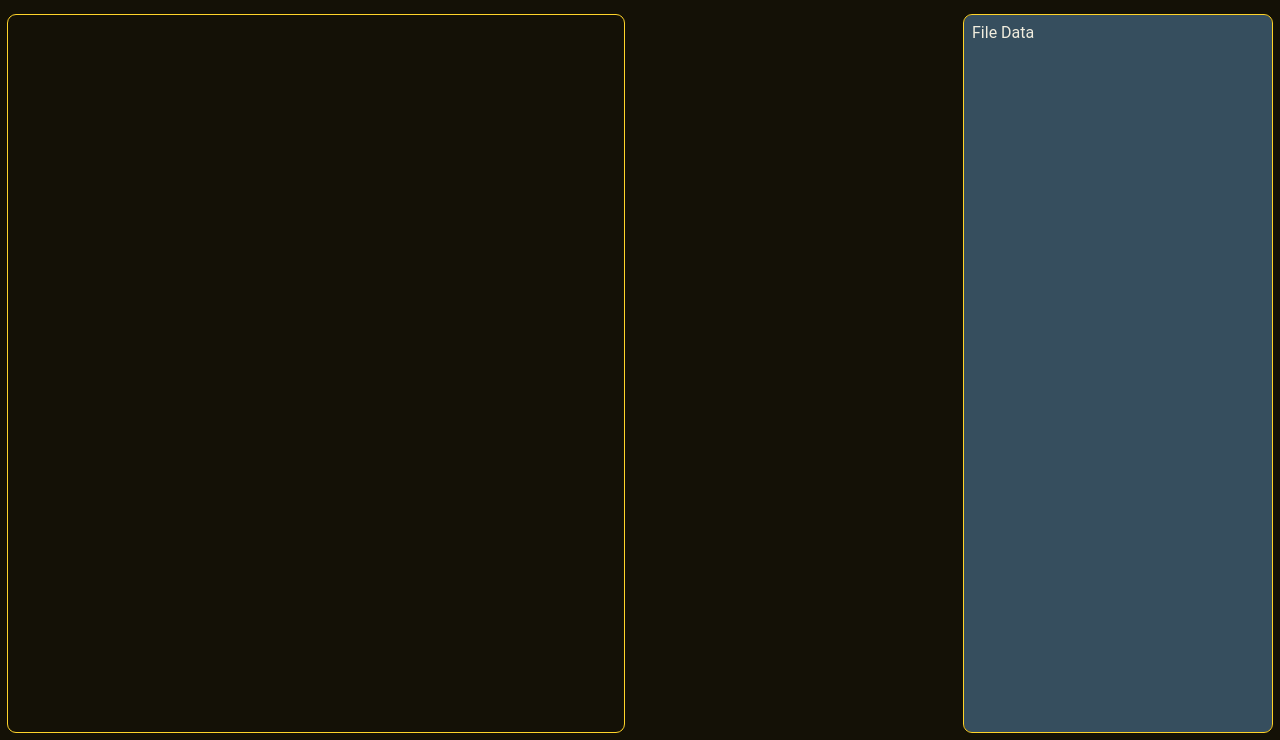
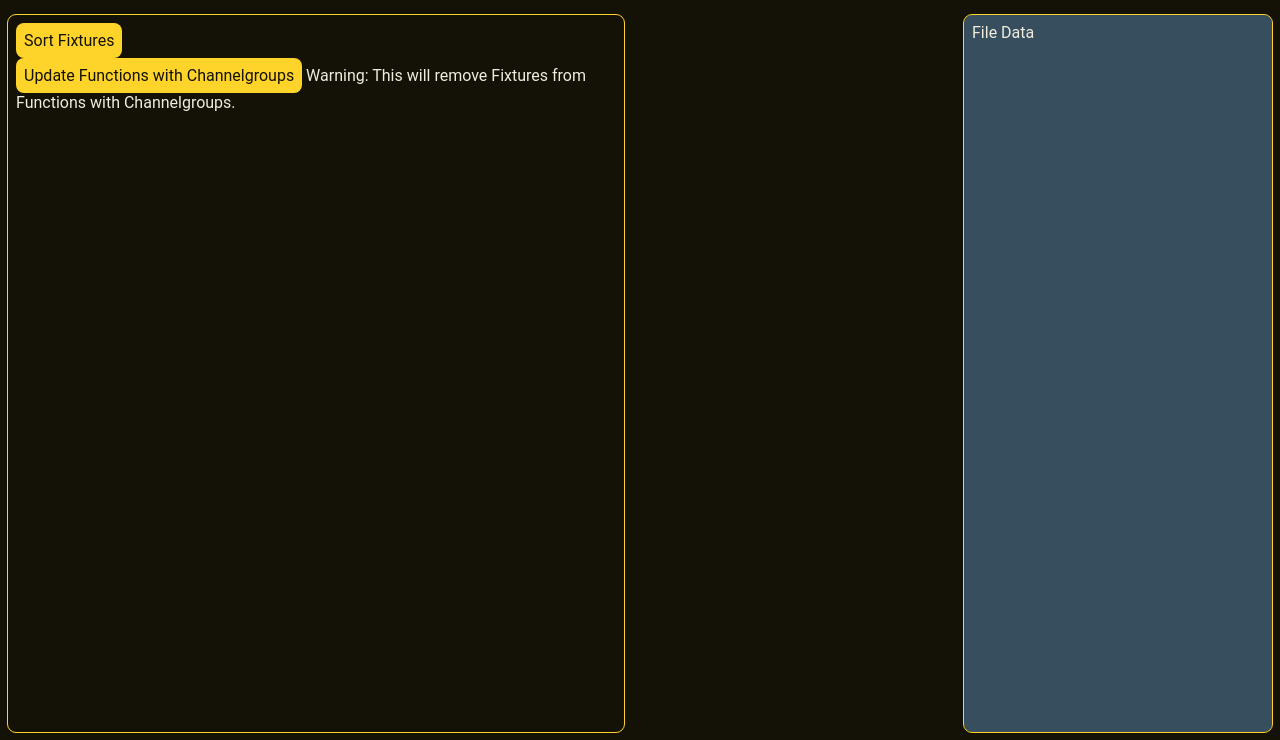
Before and after one commit to Loewe111/qlcplustoolkit, a plain HTML site: page index.html in a window 1280 px wide. Shown: the part 60-800 px from the top of the page. Drawn offline with nearby package versions, Linux system fonts and the light colour scheme.

Commit message:
add buttons

```diff
--- a/index.html
+++ b/index.html
@@ -21,7 +21,11 @@
         </div>
     </header>
     <main>
-
+        <button class="button" id="btn-sort-fixtures">Sort Fixtures</button>
+        <div>
+            <button class="button" id="btn-update-groups">Update Functions with Channelgroups</button>
+            Warning: This will remove Fixtures from Functions with Channelgroups.
+        </div>
     </main>
     <div id="fixtures">
     </div>
```
